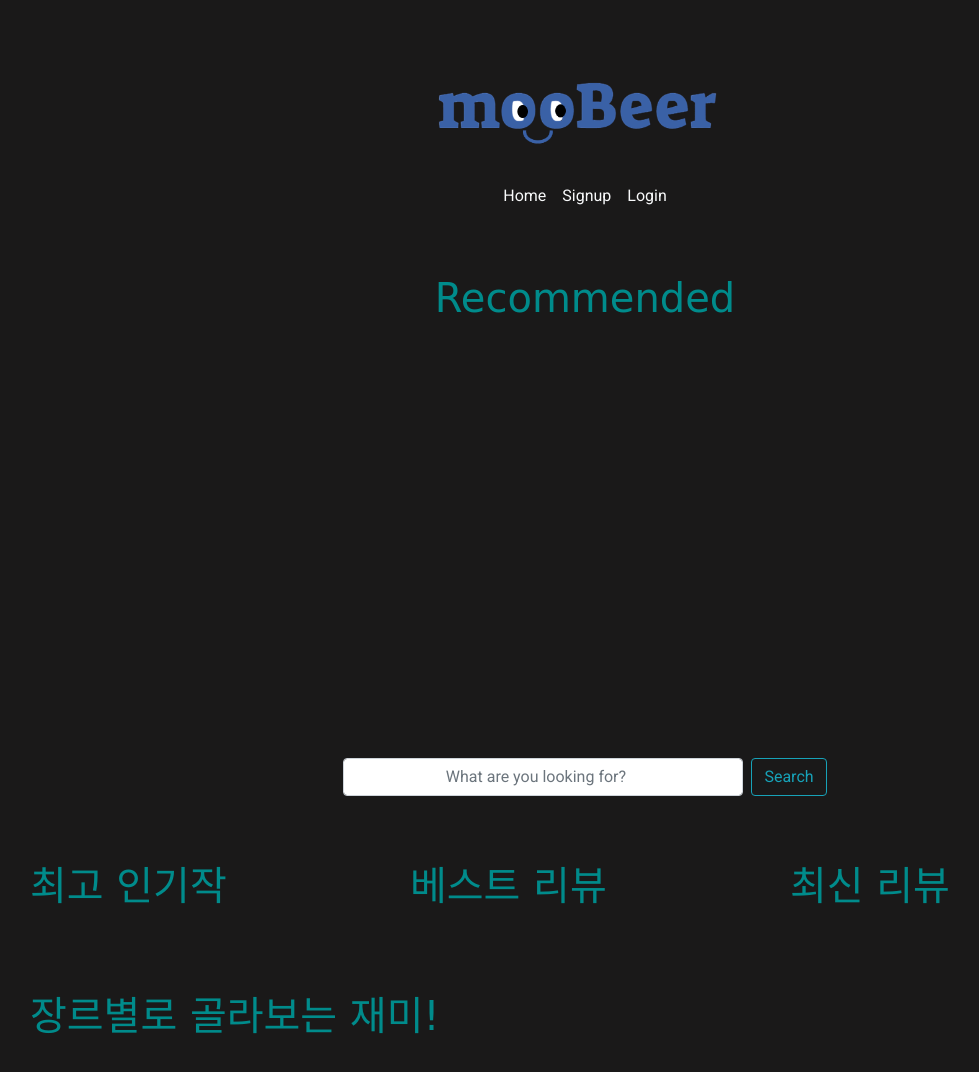
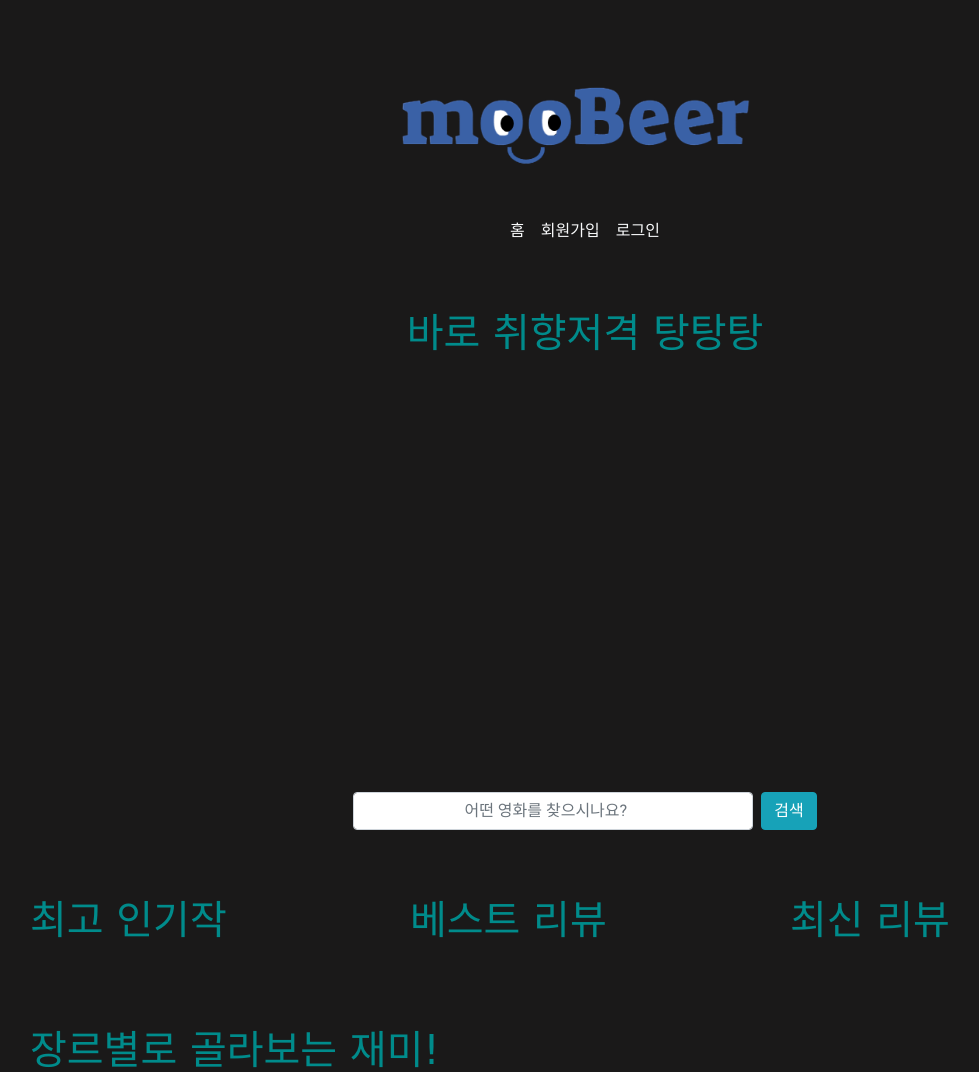
Before and after one commit to Jiyoon-park/finalProject, a Django app: page /index/ in a window 1280 px wide. Shown: the top 1072 px of the page, without its empty margins (55-1034 px from the left). Run offline with Django 3.2, Linux system fonts and the light colour scheme; data that the repository does not hold is empty; some libraries are stand-ins or nearby versions; some web fonts are replaced.

Commit message:
0618 | 영어 한글로 & search 공백 예외처리

```diff
--- a/accounts/templates/accounts/signup.html
+++ b/accounts/templates/accounts/signup.html
@@ -49,12 +49,12 @@ body:before {
 
 <body>
     <div class="wrapper">
-        <a href="{% url 'movies:index' %}"><button class="btn btn-primary home-btn">Home</button></a>
+        <a href="{% url 'movies:index' %}"><button class="btn btn-primary home-btn">홈으로</button></a>
         <h1>signup</h1>
         <form action="" method="POST" style="width:400px">
             {% csrf_token %}
             {% bootstrap_form form%}
-            <button class="btn btn-info text-center" style="width:100%">sumit</button>
+            <button class="btn btn-info text-center" style="width:100%">회원가입</button>
         </form>
     </div>
 </body>
--- a/movies/static/movies/index.css
+++ b/movies/static/movies/index.css
@@ -29,8 +29,8 @@ header {
 }
 
 header img {
-    margin-bottom: 3%;
-    width: 20rem;
+    margin-bottom: 5%;
+    width: 25rem;
 }
 
 
--- a/movies/static/movies/search.css
+++ b/movies/static/movies/search.css
@@ -51,6 +51,12 @@ header img {
     padding: 5px 10px;
 }
 
+.target .search-example {
+    color: #999;
+    font-size: 1rem;
+    margin-top: 10px;
+}
+
 /* 검색 결과 포스터 */
 .search-movie {
     flex-basis: 180px;
--- a/movies/templates/movies/index.html
+++ b/movies/templates/movies/index.html
@@ -19,7 +19,7 @@
     <body>
         <div class="container">
             <section class="main-section">
-                <h1>Recommended</h1>
+                <h1>바로 취향저격 탕탕탕</h1>
                 <div class="wrapper">
                     <ul class="recommend-movies">
                       {% for movie in r_movies %}
@@ -39,8 +39,8 @@
 
             <section class="search-section">
                 <form class="form-inline my-2 my-lg-0" action="{% url 'movies:search' %}">
-                  <input class="form-control mr-sm-2" type="search" name="search" placeholder="What are you looking for?" aria-label="Search" style="width:400px; text-align: center;">
-                  <button class="btn btn-outline-info my-2 my-sm-0">Search</button>
+                  <input class="form-control mr-sm-2" type="search" name="search" placeholder="어떤 영화를 찾으시나요?" aria-label="Search" style="width:400px; text-align: center;">
+                  <button class="btn btn-info my-2 my-sm-0">검색</button>
                 </form>
             </section>
             <div class="row sub-sections">
--- a/movies/templates/movies/review_create.html
+++ b/movies/templates/movies/review_create.html
@@ -20,7 +20,7 @@
         <form action="" method="POST">
             {% csrf_token %}
             {% bootstrap_form form%}
-            <button class="btn btn-info text-center" style="width:100%">sumit</button>
+            <button class="btn btn-info text-center" style="width:100%">작성</button>
         </form>
     </div>
 </div>
--- a/movies/templates/movies/review_detail.html
+++ b/movies/templates/movies/review_detail.html
@@ -59,12 +59,11 @@
                     {% else %}
                       <i data-id="{{review.pk}}" class="fas fa-heart fa-lg like-button" style="color: grey; cursor: pointer;"></i>
                     {% endif %}
-                  {% else %}
-                    <i class="fas fa-heart fa-lg" style="color:crimson;"></i>
                   {% endif %}
-                <span id="like-count-{{review.pk}}">{{ review_like_users|length }}</span>
                 {% endwith %}
                 {% endif %}
+                <i class="fas fa-heart fa-lg" style="color:crimson;"></i>
+                <span id="like-count-{{review.pk}}">{{ review_like_users|length }}</span>
               </div>
             </div>
             <p class="review-content">{{ review.content }}</p>
--- a/movies/views.py
+++ b/movies/views.py
@@ -15,7 +15,7 @@ import pandas as pd
 import requests
 
 API_URL = 'https://www.googleapis.com/youtube/v3/search'
-YOUTUBE_API_KEY = 'AIzaSyAT2qLRtiGQdVc4qoDby1xGxt3a8kBY99U'
+YOUTUBE_API_KEY = 'AIzaSyBcKk5SiTN37NHQvFobEOeBayi5C9RUp5M'
 
 # Create your views here.
 def welcome(request):
--- a/templates/__nav.html
+++ b/templates/__nav.html
@@ -1,18 +1,18 @@
 <nav class="navbar navbar-expand-lg d-flex justify-content-center">
     <ul class="navbar-nav">
       <li class="nav-item active">
-        <a class="nav-link text-light" href="{% url 'movies:index' %}">Home</a>
+        <a class="nav-link text-light" href="{% url 'movies:index' %}">홈</a>
       </li>
         {% if request.user.is_authenticated %}
         <li class="nav-item">
-          <a class="nav-link text-light" href="{% url 'accounts:logout' %}">Logout</a>
+          <a class="nav-link text-light" href="{% url 'accounts:logout' %}">로그아웃</a>
         </li>
         {% else %}
         <li class="nav-item">
-          <a class="nav-link text-light" href="{% url 'accounts:signup' %}">Signup</a>
+          <a class="nav-link text-light" href="{% url 'accounts:signup' %}">회원가입</a>
         </li>
         <li class="nav-item">
-          <a class="nav-link text-light" href="{% url 'accounts:login' %}">Login</a>
+          <a class="nav-link text-light" href="{% url 'accounts:login' %}">로그인</a>
         </li>
         {% endif %}
     </ul>
```
Also changed, not shown: accounts/templates/accounts/login.html (+18 -8 lines), movies/templates/movies/movie_detail.html (+4 -4 lines), movies/templates/movies/search.html (+9 -2 lines).
